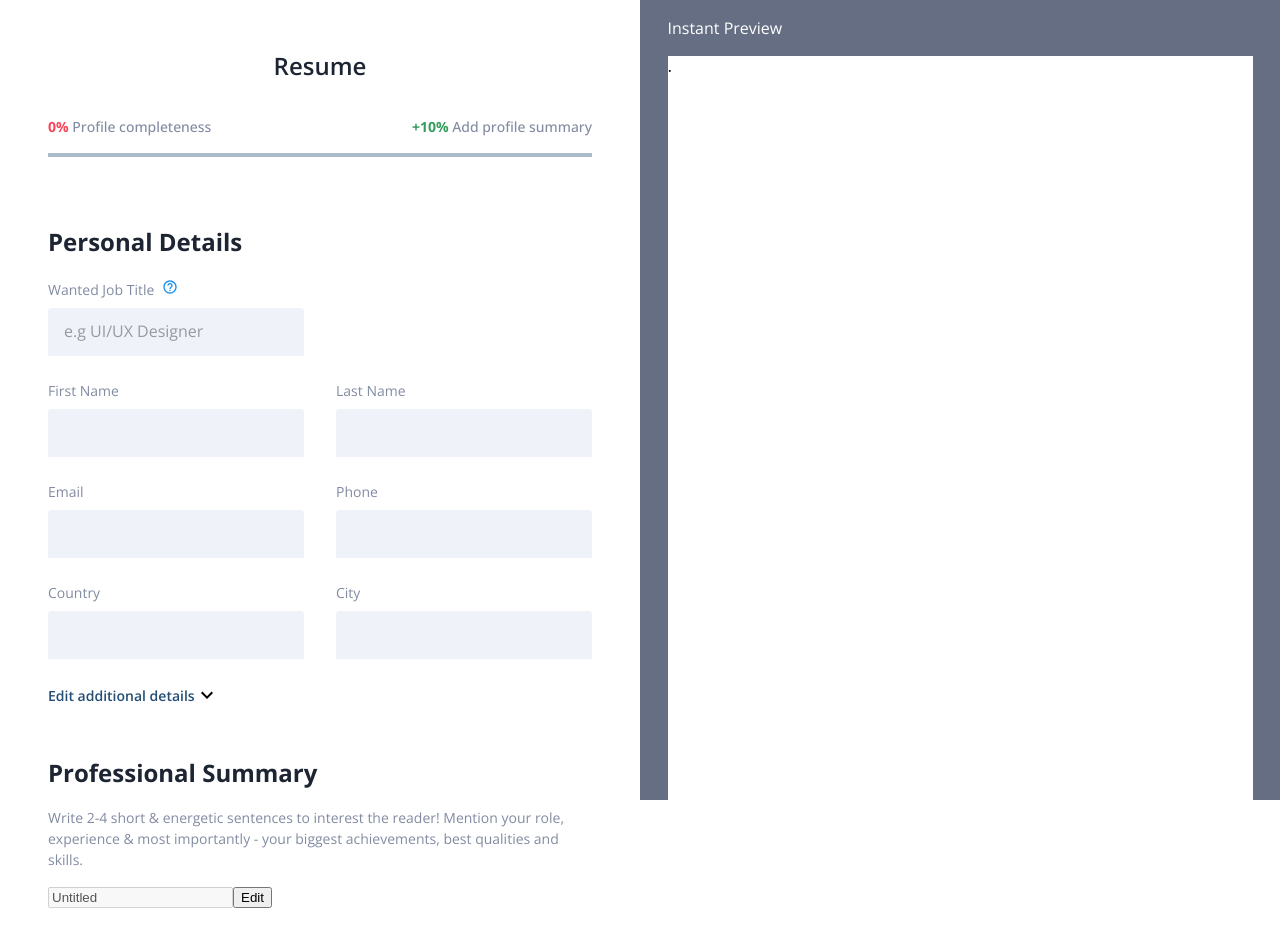
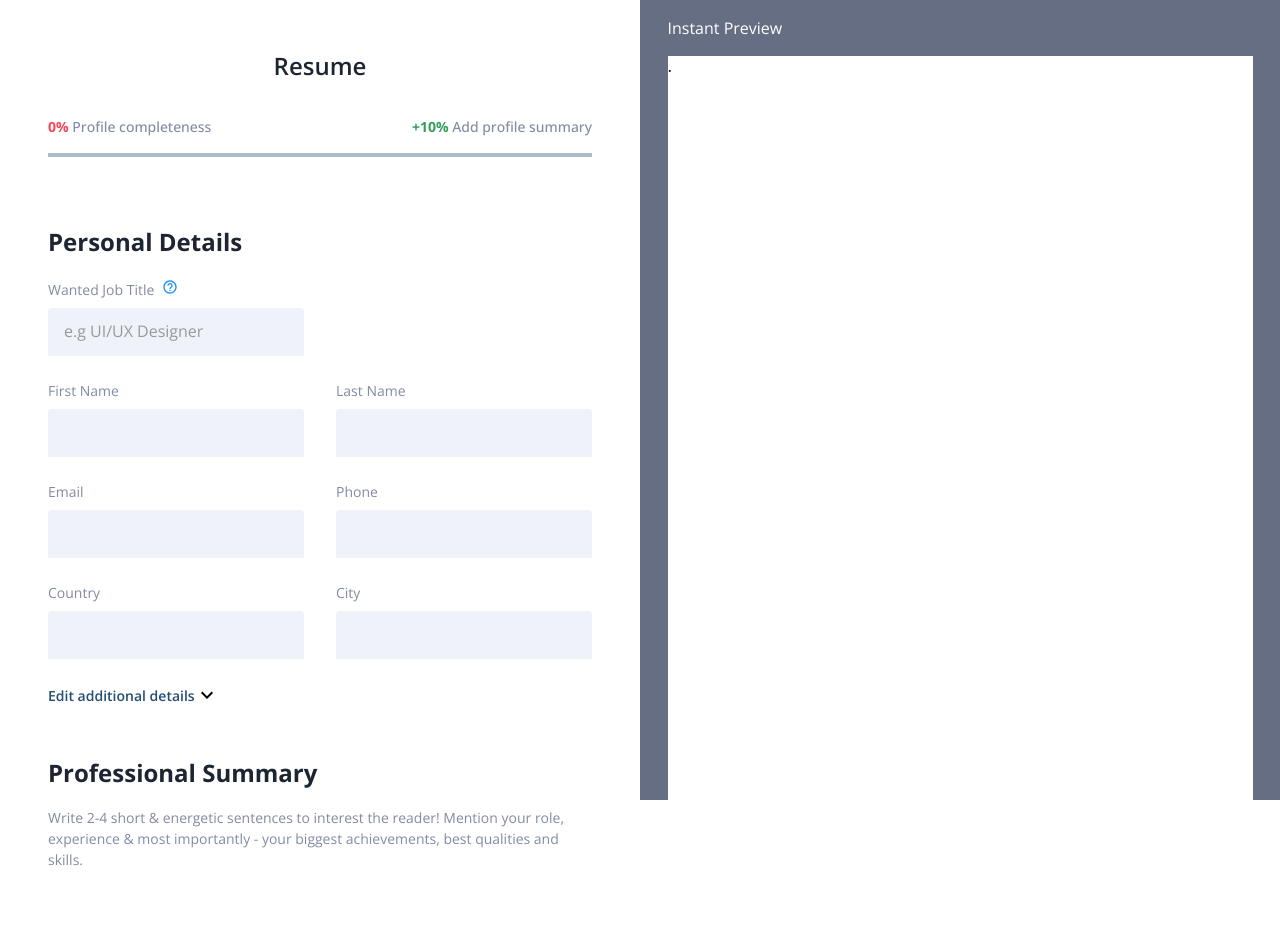
Before and after one commit to ssjisan/resume-builder, a React (Create React App) app: page / in a window 1280 px wide. Shown: the top 940 px of the page. Built offline with nearby package versions, Linux system fonts and the light colour scheme.

Commit message:
remove functions

```diff
--- a/src/Component/Builder/ProfessionalSummary.js
+++ b/src/Component/Builder/ProfessionalSummary.js
@@ -1,26 +1,8 @@
 import { Box, Typography } from "@mui/material";
-import React, { useRef, useState } from "react";
+import React from "react";
 
 export default function ProfessionalSummary() {
-  const [isEditing, setIsEditing] = useState(false);
-  const inputRef = useRef(null);
-  const [inputValue, setInputValue] = useState('');
 
-  const handleEditClick = () => {
-    setIsEditing(true);
-    inputRef.current.disabled = false;
-    inputRef.current.focus();
-    inputRef.current.select();
-  };
-
-  const handleBlur = () => {
-    setIsEditing(false);
-    inputRef.current.disabled = true;
-  }
-  const handleChange = (event) => {
-    const title = event.target.value;
-    setInputValue(title);
-  };
   // useEffect(() => {
   //   function handleClickOutside(event) {
   //     if (inputRef.current && !inputRef.current.contains(event.target)) {
@@ -55,16 +37,6 @@ export default function ProfessionalSummary() {
         your role, experience & most importantly - your biggest achievements,
         best qualities and skills.
       </Typography>
-      <div>
-      <input
-        ref={inputRef}
-        value={inputValue===""? "Untitled" : inputValue}
-        disabled={!isEditing}
-        onBlur={handleBlur}
-        onChange={(e)=>handleChange(e)}
-      />
-      <button onClick={handleEditClick}>Edit</button>
-    </div>
     </Box>
   );
 }
```
